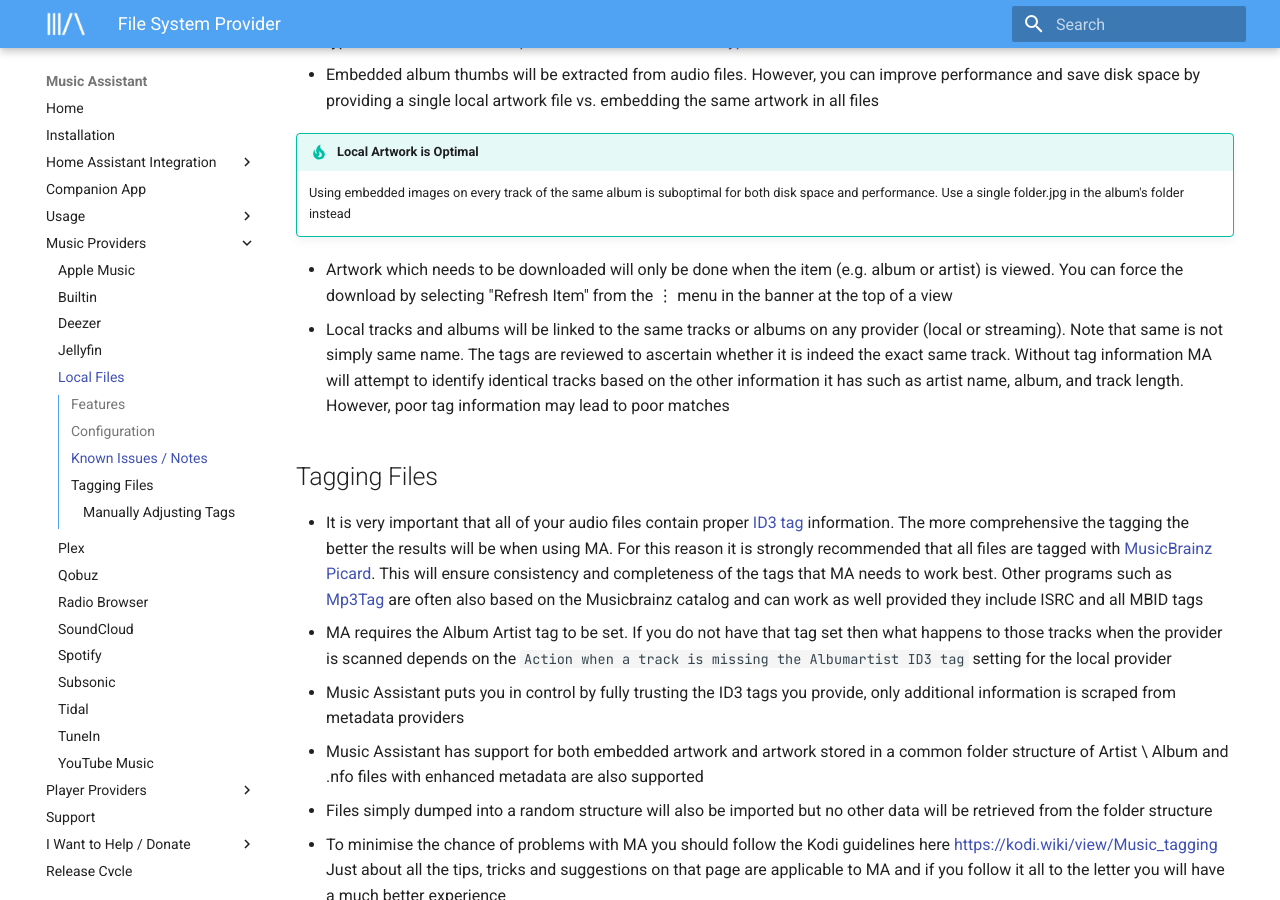
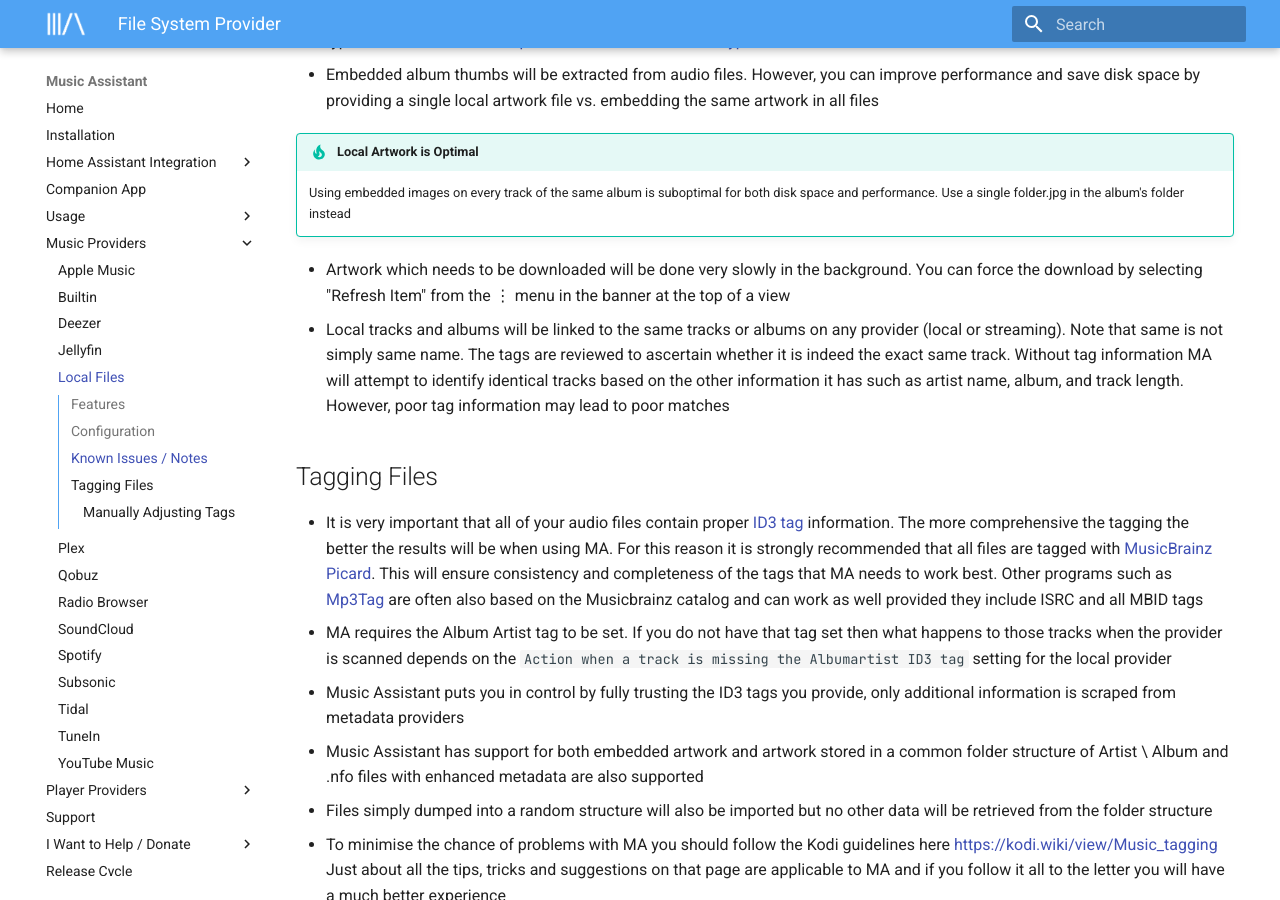
Before and after one commit to pwbriggs/music-assistant.github.io, an MkDocs documentation site: the page built from docs/music-providers/filesystem.md, in a window 1280 px wide and 900 px high, scrolled down 1389 px. Built offline with MkDocs 1.6.1 and Material for MkDocs 9.7.7, drawn with Linux system fonts in a browser that asks for light colours.

Commit message:
Change to image download behaviour

```diff
--- a/docs/music-providers/filesystem.md
+++ b/docs/music-providers/filesystem.md
@@ -42,7 +42,7 @@
 !!! tip "Local Artwork is Optimal"
     Using embedded images on every track of the same album is suboptimal for both disk space and performance. Use a single folder.jpg in the album's folder instead
 
-- Artwork which needs to be downloaded will only be done when the item (e.g. album or artist) is viewed. You can force the download by selecting "Refresh Item" from the ⋮ menu in the banner at the top of a view
+- Artwork which needs to be downloaded will be done very slowly in the background. You can force the download by selecting "Refresh Item" from the ⋮ menu in the banner at the top of a view
 - Local tracks and albums will be linked to the same tracks or albums on any provider (local or streaming). Note that same is not simply same name. The tags are reviewed to ascertain whether it is indeed the exact same track. Without tag information MA will attempt to identify identical tracks based on the other information it has such as artist name, album, and track length. However, poor tag information may lead to poor matches
 
 ## Tagging Files
```
